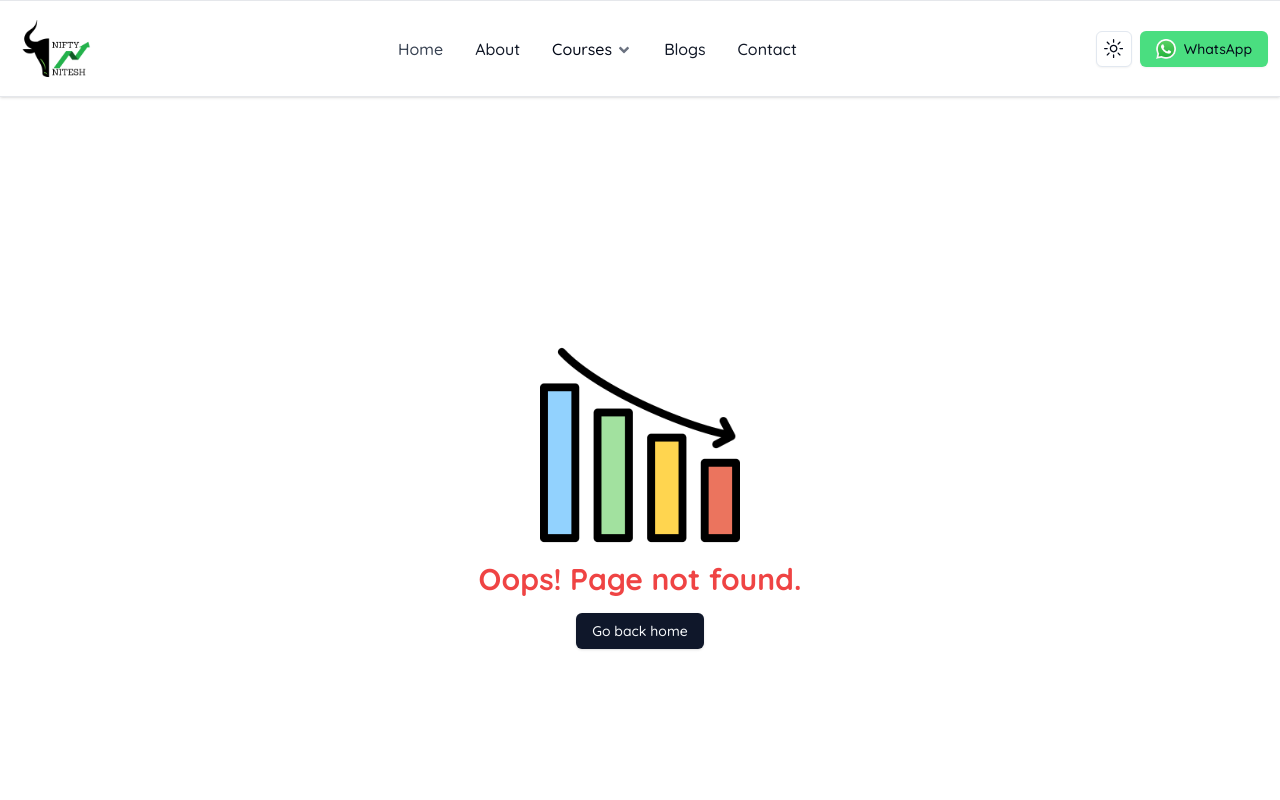
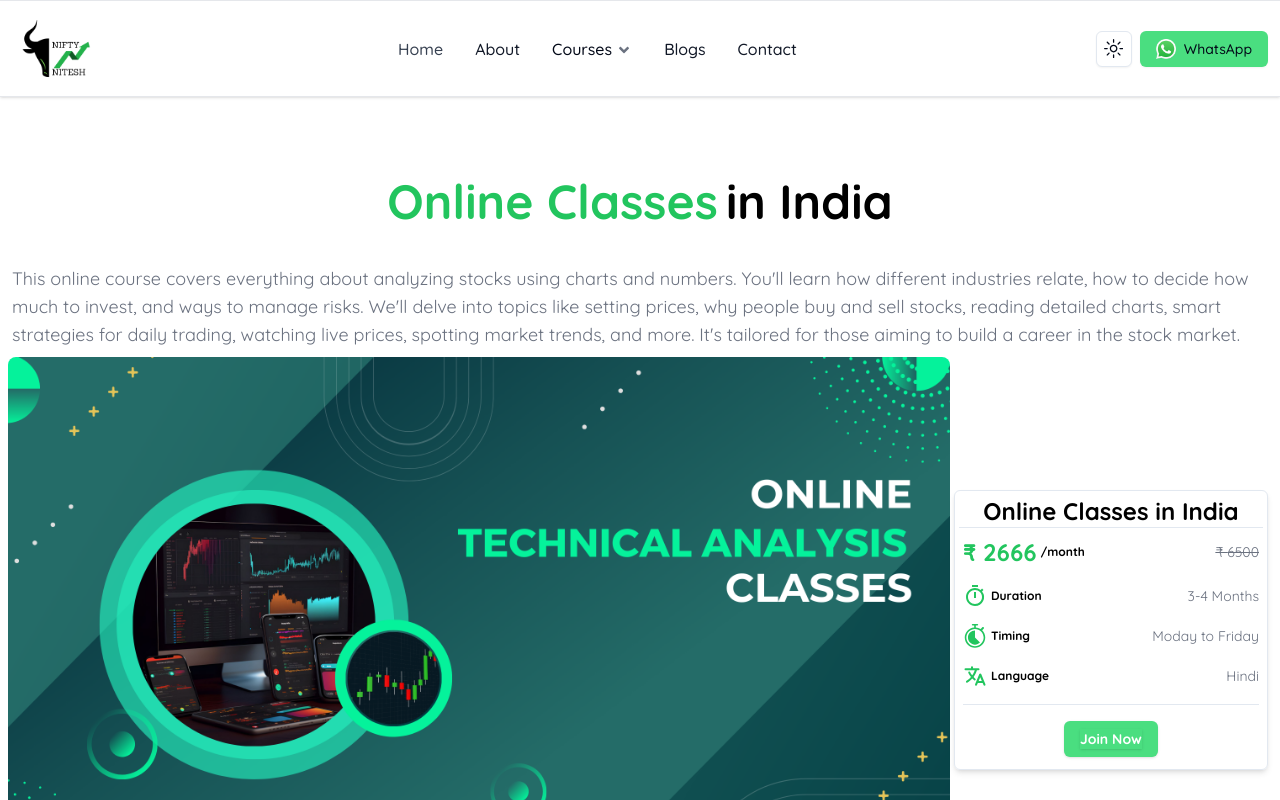
Before and after one commit to riteshk-007/Nifty-Nitesh, a Next.js app: page /online-classes in a window 1280 px wide. Before the commit this address had no page. Shown: the top 800 px of the page. Built offline with nearby package versions, Linux system fonts and the light colour scheme.

Commit message:
Update links in Cards and Navbar components

```diff
--- a/app/components/Cards.jsx
+++ b/app/components/Cards.jsx
@@ -98,7 +98,7 @@ export const Card = [
     price: 2666,
     discount: 6500,
     paymentType: "monthly",
-    link: "/",
+    link: "/online-classes",
     btnText: "Enroll Now",
   },
   {
--- a/app/components/Navbar.jsx
+++ b/app/components/Navbar.jsx
@@ -142,7 +142,7 @@ const Navbar = () => {
                       <ul className="py-2 text-sm text-gray-700 dark:text-gray-200">
                         <li>
                           <Link
-                            href="/"
+                            href="/online-classes"
                             className="block px-4 py-2 hover:bg-gray-100 dark:hover:bg-gray-600 dark:hover:text-white"
                           >
                             Online Courses
--- /dev/null
+++ b/app/courses/TopSection.jsx
@@ -0,0 +1,105 @@
+import Image from "next/image";
+import React from "react";
+import { MdOutlineTimer } from "react-icons/md";
+import { RxLapTimer } from "react-icons/rx";
+import { IoLanguage } from "react-icons/io5";
+import { Button } from "@/components/ui/button";
+
+const Top = ({
+  head,
+  img,
+  title,
+  price,
+  discount,
+  duration,
+  time,
+  lang,
+  message,
+  description,
+}) => {
+  return (
+    <>
+      <h1 className="text-2xl sm:text-3xl md:text-4xl lg:text-5xl flex items-center justify-center gap-2 font-bold text-black dark:text-white mt-5 mb-3 sm:mt-10 sm:mb-5 md:mt-20 md:mb-10 ml-3 sm:ml-0 text-center">
+        <p className="text-green-500 dark:text-green-400">{head}</p> in India
+      </h1>
+      <p className="text-xs md:text-sm lg:text-lg  text-gray-500 dark:text-gray-300 text-start px-3">
+        {description}
+      </p>
+
+      <div className="flex items-center justify-center flex-col md:flex-row p-2">
+        <div className="w-full md:w-3/4">
+          <Image
+            src={img}
+            width={1920}
+            height={500}
+            alt={head}
+            className="rounded-lg"
+          />
+        </div>
+        <div className="w-full p-1 md:w-1/4 flex items-center justify-center flex-col shadow-md mt-5 rounded-md border m-1">
+          <span className="md:text-2xl text-lg font-bold text-black dark:text-white text-center">
+            {title}
+          </span>
+          <hr className="w-full bg-gray-700 dark:bg-gray-300" />
+          <span className="w-full flex items-center justify-between px-1 my-2">
+            <h1 className="text-2xl font-bold text-green-500 dark:text-gr gap-1 een-400 flex items-center justify-center">
+              ₹ {price}{" "}
+              <p className="text-xs text-black dark:text-white">/month</p>
+            </h1>
+            <h1>
+              <p className="text-sm line-through text-gray-500 dark:text-gray-400">
+                ₹ {discount}
+              </p>
+            </h1>
+          </span>
+          <span className="w-full flex items-center justify-between px-1 my-2">
+            <h1 className="text-2xl font-bold text-green-500 dark:text-green-400 flex gap-1  items-center justify-center">
+              <MdOutlineTimer />{" "}
+              <p className="text-xs text-black dark:text-white">Duration</p>
+            </h1>
+            <h1>
+              <p className="text-sm text-gray-500 dark:text-gray-400">
+                {duration}
+              </p>
+            </h1>
+          </span>
+          <span className="w-full flex items-center justify-between px-1 my-2">
+            <h1 className="text-2xl font-bold text-green-500 dark:text-green-400  gap-1 flex items-center justify-center">
+              <RxLapTimer />{" "}
+              <p className="text-xs text-black dark:text-white">Timing</p>
+            </h1>
+            <h1>
+              <p className="text-sm text-gray-500 dark:text-gray-400">{time}</p>
+            </h1>
+          </span>
+          <span className="w-full flex items-center justify-between px-1 my-2">
+            <h1 className="text-2xl font-bold text-green-500 dark:text-green-400  gap-1 flex items-center justify-center">
+              <IoLanguage />
+              <p className="text-xs text-black dark:text-white">Language</p>
+            </h1>
+            <h1>
+              <p className="text-sm text-gray-500 dark:text-gray-400">{lang}</p>
+            </h1>
+          </span>
+          <span className="w-full flex items-center justify-center px-1 my-2">
+            <hr className="w-full bg-gray-700 dark:bg-gray-300" />
+          </span>
+          <span className="w-full flex items-center justify-center px-1 my-2">
+            <Button variant="success" className="text-white font-bold shadow">
+              <a
+                href={`https://wa.me/+917827433875?text=${message}`}
+                target="_blank"
+                className="text-white font-bold shadow"
+                rel="noreferrer"
+              >
+                Join Now
+              </a>
+            </Button>
+          </span>
+        </div>
+      </div>
+    </>
+  );
+};
+
+export default Top;
--- /dev/null
+++ b/app/online-classes/page.js
@@ -0,0 +1,32 @@
+import Top from "../courses/topSection";
+
+export const metadata = {
+  title: "Online Classes",
+  description: "Online Classes in India",
+  kewords: "Online Classes, Online Classes in India",
+};
+const Online = () => {
+  let message = "I'm interested in online classes";
+  let encodedMessage = encodeURIComponent(message);
+
+  return (
+    <div className="w-full items-center justify-center md:flex-col flex-row ">
+      <Top
+        head={"Online Classes"}
+        img={"/course/img3.png"}
+        title={"Online Classes in India"}
+        price={"2666"}
+        discount={"6500"}
+        duration={"3-4 Months"}
+        time={"Moday to Friday"}
+        lang={"Hindi"}
+        message={encodedMessage}
+        description={
+          "This online course covers everything about analyzing stocks using charts and numbers. You'll learn how different industries relate, how to decide how much to invest, and ways to manage risks. We'll delve into topics like setting prices, why people buy and sell stocks, reading detailed charts, smart strategies for daily trading, watching live prices, spotting market trends, and more. It's tailored for those aiming to build a career in the stock market."
+        }
+      />
+    </div>
+  );
+};
+
+export default Online;
```
